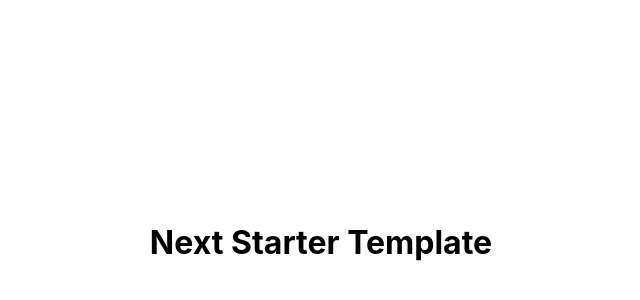
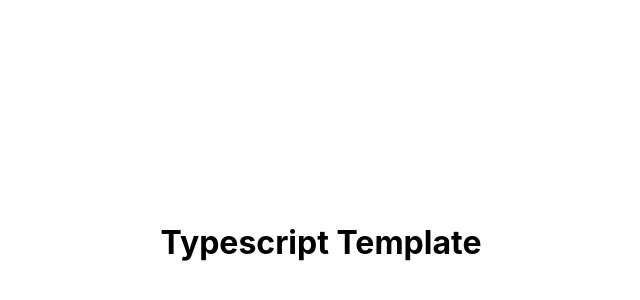
Before and after one commit to robinhood6996/nextjs-template, a Next.js app: page / in a window 1280 px wide. Shown: the part 158-458 px from the top of the page, without its empty margins (319-959 px from the left). Built offline with nearby package versions, Linux system fonts and the light colour scheme.

Commit message:
ts template

```diff
--- a/pages/index.js
+++ b/pages/index.js
@@ -5,13 +5,13 @@ export default function Home() {
   return (
     <div className={styles.container}>
       <Head>
-        <title>Create Next App</title>
+        <title>Typescript Template</title>
         <meta name="description" content="Generated by create next app" />
         <link rel="icon" href="/favicon.ico" />
       </Head>
 
       <main className={styles.main}>
-        <h1>Next Starter Template</h1>
+        <h1>Typescript Template</h1>
       </main>
     </div>
   );
```
